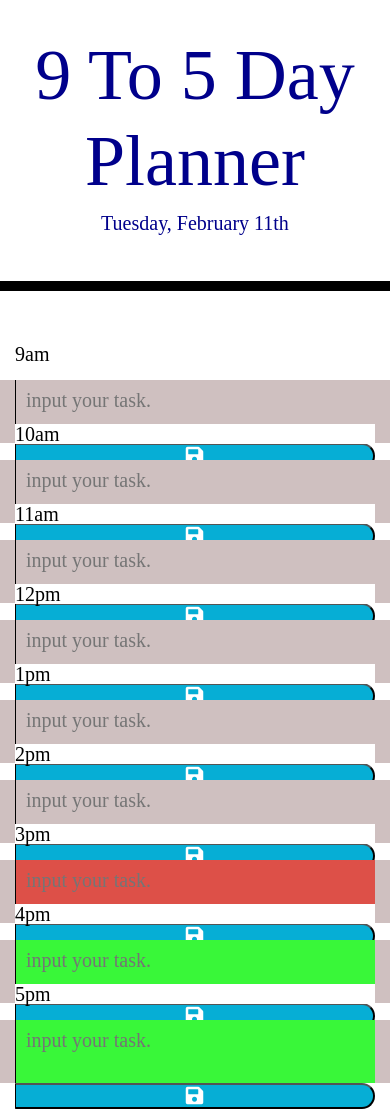
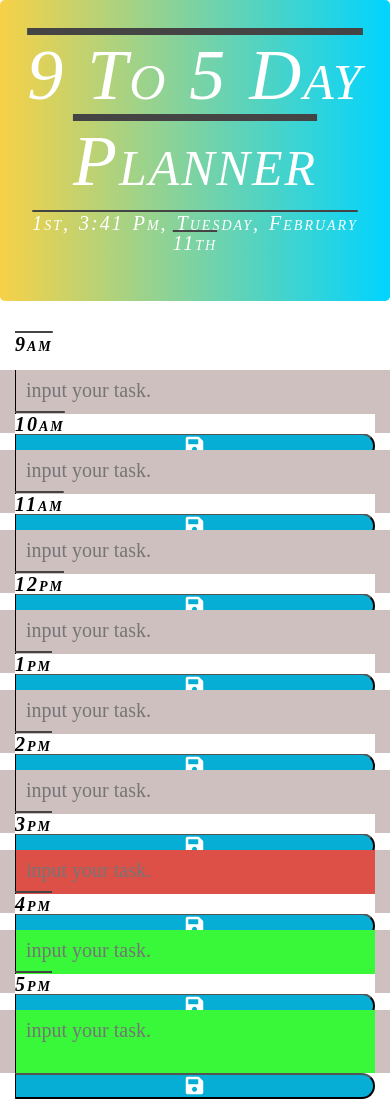
Before and after one commit to gaerlanrobert/Day-Planner-App, a plain HTML site: page index.html in a window 390 px wide. Drawn offline with nearby package versions, Linux system fonts and the light colour scheme.

Commit message:
fixed css

```diff
--- a/app.js
+++ b/app.js
@@ -6,7 +6,7 @@ function getLocalStorage(key) {
 }
 //  Creating the rows and columns //
 $(document).ready(function() {
-  $("#todaysDate").text(moment().format("dddd, MMMM Do"));
+  $("#todaysDate").text(moment().format(" Qo, h:m a, dddd, MMMM Do"));
   for (let i = 9; i < 18; i++) {
     var row = $(`<div data-time=${i} id='${i}' class="row">`);
     var col1 = $(
@@ -16,7 +16,7 @@ $(document).ready(function() {
       `<div class="col-sm-8 past"><textarea id=text${i} class="info" placeholder="input your task."></textarea>`
     );
     var col3 = $(
-      `<div class="col-sm-2"><button class="saveBtn" id=${i}><i class="fas fa-save"></i></button>`
+      `<div class="col-sm-2"><button class="saveButton" id=${i}><i class="fas fa-save"></i></button>`
     );
 
     row.append(col1);
@@ -36,10 +36,9 @@ $(document).ready(function() {
   }
   formatAMPM();
 
-  function updateColors() {
+  function changeColor() {
     var currentTime = new Date().getHours();
     for (var i = 9; i < 18; i++) {
-      console.log(currentTime, $(`#${i}`).data("time"));
       if ($(`#${i}`).data("time") == currentTime) {
         $(`#text${i}`).addClass("current");
       } else if (currentTime < $(`#${i}`).data("time")) {
@@ -49,11 +48,11 @@ $(document).ready(function() {
   }
 
   setInterval(function() {
-    updateColors();
+    changeColor();
   }, 1000);
 
-  var saveBtn = $(".saveBtn");
-  saveBtn.on("click", function() {
+  var saveButton = $(".saveButton");
+  saveButton.on("click", function() {
     let eventId = $(this).attr("id");
     let eventText = $(this)
       .parent()
--- a/index.html
+++ b/index.html
@@ -34,8 +34,8 @@
     </header>
     <div class="container"></div>
 
+    <script src="https://cdnjs.cloudflare.com/ajax/libs/moment.js/2.24.0/moment.min.js"></script>
     <script src="https://code.jquery.com/jquery-3.4.1.min.js"></script>
-    <script src="https://cdnjs.cloudflare.com/ajax/libs/moment.js/2.24.0/moment.min.js"></script>
     <script src="app.js"></script>
   </body>
 </html>
--- a/style.css
+++ b/style.css
@@ -1,7 +1,27 @@
 body {
   font-family: "Times New Roman", Times, serif;
+  font-size: 34px;
+  letter-spacing: 2px;
+  word-spacing: 2px;
+  color: white;
+  font-weight: 700;
+  text-decoration: overline solid rgb(68, 68, 68);
+  font-style: italic;
+  font-variant: small-caps;
+  text-transform: capitalize;
   font-size: 20px;
   line-height: 1;
+}
+
+.jumbotron {
+  text-align: center;
+  background: rgb(2, 0, 36);
+  background: linear-gradient(
+    90deg,
+    rgba(2, 0, 36, 1) 0%,
+    rgba(245, 195, 14, 0.765625) 0%,
+    rgba(0, 212, 255, 1) 100%
+  );
 }
 
 textarea {
@@ -15,37 +35,41 @@ textarea {
   padding: 10px;
 }
 
-.jumbotron {
-  text-align: center;
-  background-color: transparent;
-  color: darkblue;
-  border-radius: 0;
-  border-bottom: 10px solid black;
-}
-
-.time-block {
-  text-align: center;
-  border-radius: 75px;
-}
-
 .info {
-  white-space: pre-wrap;
+  white-space: pre-line;
 }
 
 .row {
-  white-space: pre-wrap;
+  white-space: pre-line;
   height: 80px;
   border-top: 1px solid white;
 }
 
 .col-md-8 {
-  padding-right: 0px;
-  padding-left: 0px;
+  padding-right: 5px;
+  padding-left: 5px;
+  margin-top: auto;
+  margin-bottom: auto;
 }
 
 .hour {
   background-color: #ffffff;
   color: #000000;
+}
+
+.saveButton {
+  border-left: 1px solid black;
+  border-top-right-radius: 15px;
+  border-bottom-right-radius: 15px;
+  background-color: #06aed5;
+  color: white;
+  height: 100%;
+  width: 100%;
+}
+
+.saveButton i:hover {
+  font-size: 50px;
+  transition: all 0.3s ease-in;
 }
 
 .past {
@@ -62,18 +86,3 @@ textarea {
   background-color: #39f739;
   color: white;
 }
-
-.saveBtn {
-  border-left: 1px solid black;
-  border-top-right-radius: 15px;
-  border-bottom-right-radius: 15px;
-  background-color: #06aed5;
-  color: white;
-  height: 100%;
-  width: 100%;
-}
-
-.saveBtn i:hover {
-  font-size: 50px;
-  transition: all 0.3s ease-in;
-}
```
Also changed, not shown: 1 other file.
